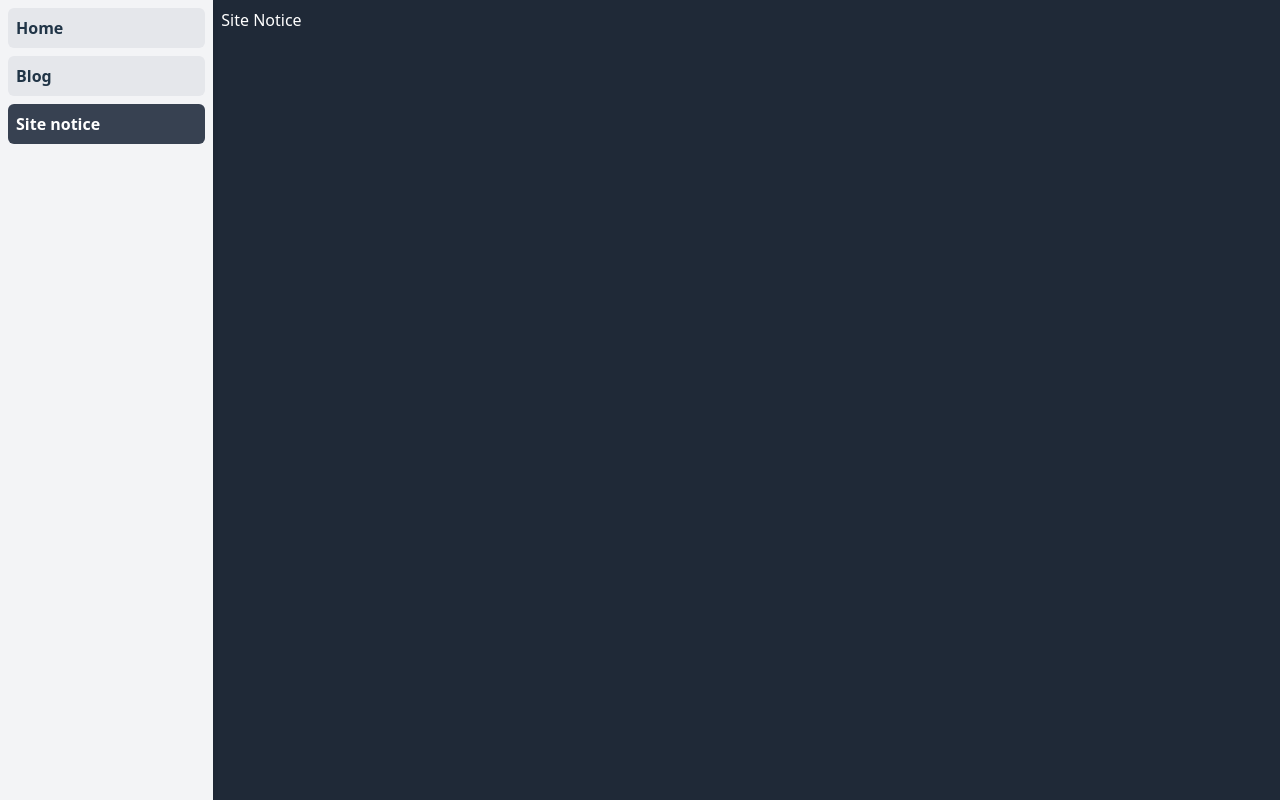
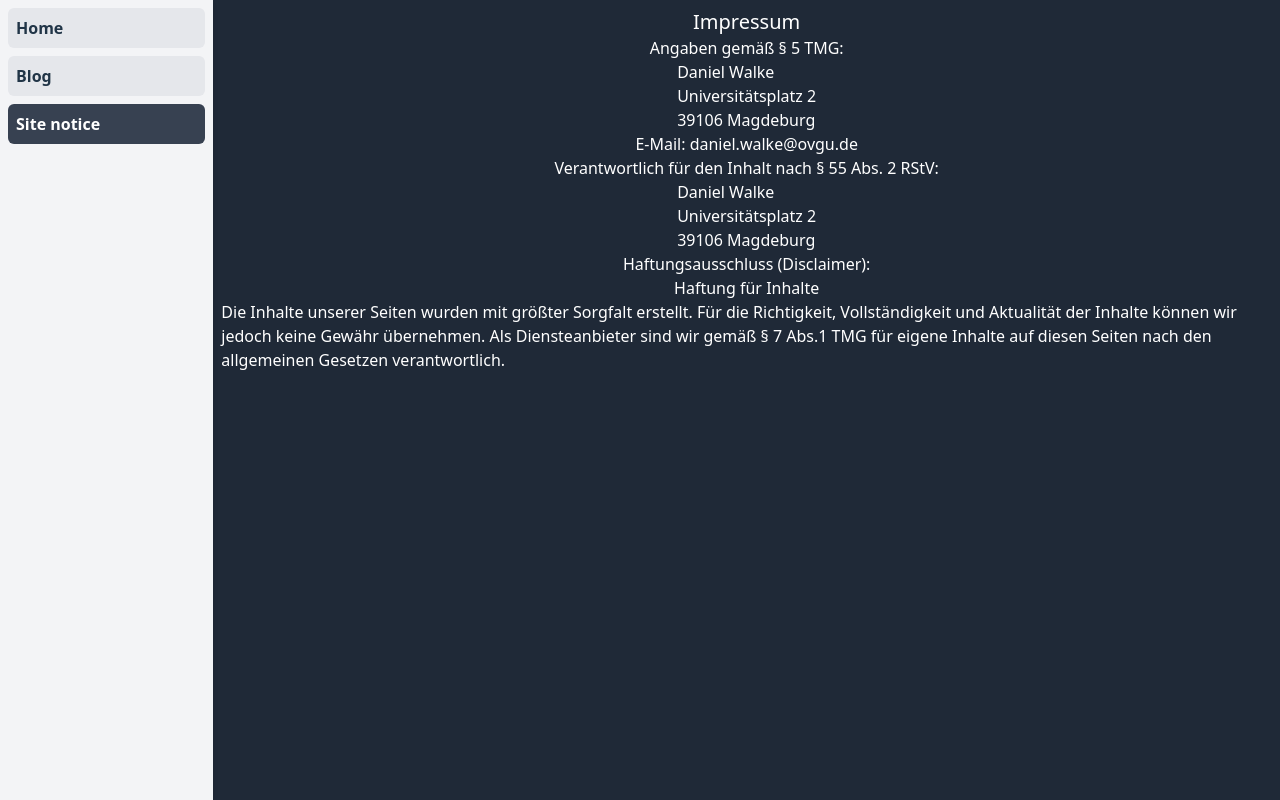
Before and after one commit to danielwalke/danielwalke.github.io, a Vue app: page /site_notice in a window 1280 px wide. Built offline with nearby package versions, Linux system fonts and the light colour scheme.

Commit message:
first site notice prototype

```diff
--- a/src/components/siteNotice/SiteNotice.vue
+++ b/src/components/siteNotice/SiteNotice.vue
@@ -1,6 +1,29 @@
 <template>
-<div>
-  Site Notice
+<div class="w-full flex flex-col items-center">
+  <h2 class="text-xl">Impressum</h2>
+
+  <p>Angaben gemäß § 5 TMG:</p>
+
+  <p>Daniel Walke<br>
+  Universitätsplatz 2<br>
+  39106 Magdeburg<br>
+  </p>
+
+  <p>E-Mail: daniel.walke@ovgu.de</p>
+
+  Verantwortlich für den Inhalt nach § 55 Abs. 2 RStV:
+
+  <p>Daniel Walke<br>
+    Universitätsplatz 2<br>
+    39106 Magdeburg<br>
+  </p>
+
+  <h3>Haftungsausschluss (Disclaimer):</h3>
+
+  <p>Haftung für Inhalte</p>
+
+  <p>Die Inhalte unserer Seiten wurden mit größter Sorgfalt erstellt. Für die Richtigkeit, Vollständigkeit und Aktualität der Inhalte können wir jedoch keine Gewähr übernehmen. Als Diensteanbieter sind wir gemäß § 7 Abs.1 TMG für eigene Inhalte auf diesen Seiten nach den allgemeinen Gesetzen verantwortlich.
+  </p>
 </div>
 </template>
 
```
